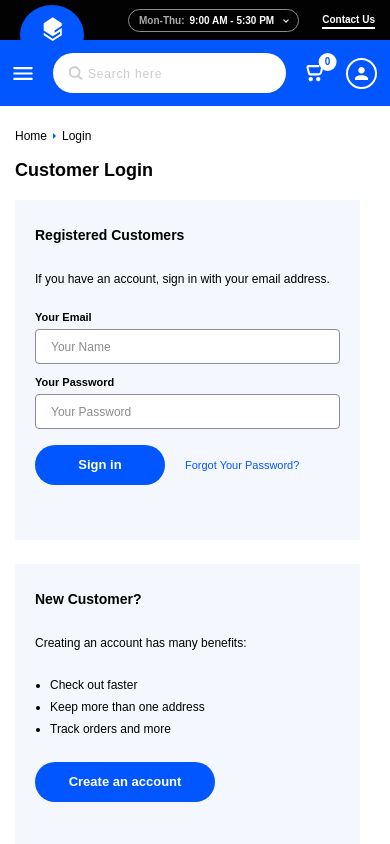
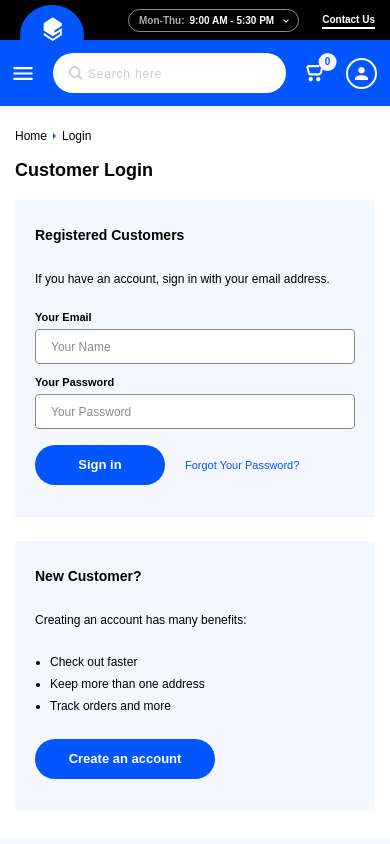
Before and after one commit to yurii-kozlov/amlin, a Next.js app: page /register in a window 390 px wide. Shown: the top 844 px of the page. Built offline with nearby package versions, Linux system fonts and the light colour scheme.

Commit message:
footer responsiveness was improved

```diff
--- a/pages/register.tsx
+++ b/pages/register.tsx
@@ -70,7 +70,7 @@ const Register: React.FC = ():ReactElement => {
                       ) : ''}
                     </label>
                   </div>
-                  <div className={styles.signInPart }>
+                  <div className={styles.signInPart}>
                     <button className={styles.buttonSignIn} type="submit">Sign in</button>
                     <Link className={styles.forgetPassword} href="#">Forgot Your Password?</Link>
                   </div>
--- a/styles/layout/Footer/Footer.module.scss
+++ b/styles/layout/Footer/Footer.module.scss
@@ -17,6 +17,8 @@
   display: flex;
   justify-content: space-between;
   margin-bottom: 2.6rem;
+  flex-wrap: wrap;
+  gap: 1rem;
 
   @include onDesktop {
     margin-bottom: 4.5rem;
--- a/styles/pages/register.module.scss
+++ b/styles/pages/register.module.scss
@@ -42,18 +42,22 @@
 
   @include onMobile {
     display: block;
+    width: 100%;
   }
 }
 
 .signInBlock {
   background-color: $colorWhite1;
-  width: 34.5rem;
-  height: 34rem;
+  width: 100%;
   padding-top: 2.5rem;
   padding-left: 2rem;
   padding-right: 2rem;
   padding-bottom: 3.2rem;
   @extend %smooth-transition;
+
+  @include onTablet {
+    width: 34.5rem;
+  }
 
   @include onDesktop {
     width: 53rem;
@@ -72,12 +76,16 @@
 
 .registerBlock {
   background-color: $colorWhite1;
-  width: 34.5rem;
-  height: 28rem;
+  width: 100%;
   padding-top: 2.5rem;
   padding-left: 2rem;
   padding-bottom: 3.2rem;
   @extend %smooth-transition;
+
+  @include onTablet {
+    width: 34.5rem;
+    height: 28rem;
+  }
 
   @include onDesktop {
     width: 53rem;
@@ -265,6 +273,10 @@
   @extend %smooth-transition;
   @extend %buttonBlue;
   margin-right: 2rem;
+
+  @include onExtraSmallMobile {
+    margin-bottom: 1rem;
+  }
 }
 
 
@@ -304,3 +316,12 @@
     font-size: 1.3rem;
   }
 }
+
+.signInPart {
+  display: flex;
+  align-items: center;
+
+  @include onExtraSmallMobile {
+    flex-wrap: wrap;
+  }
+}
```
